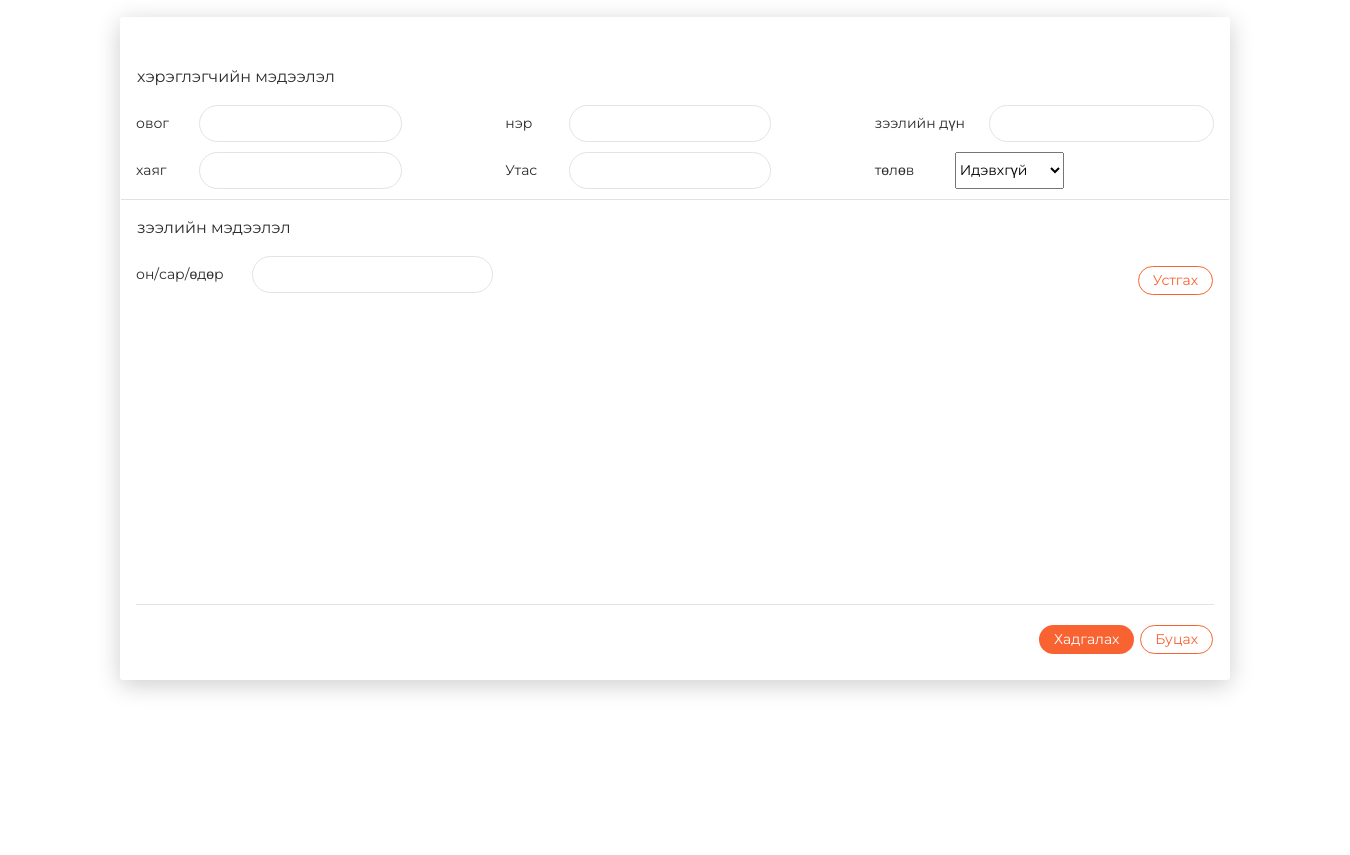
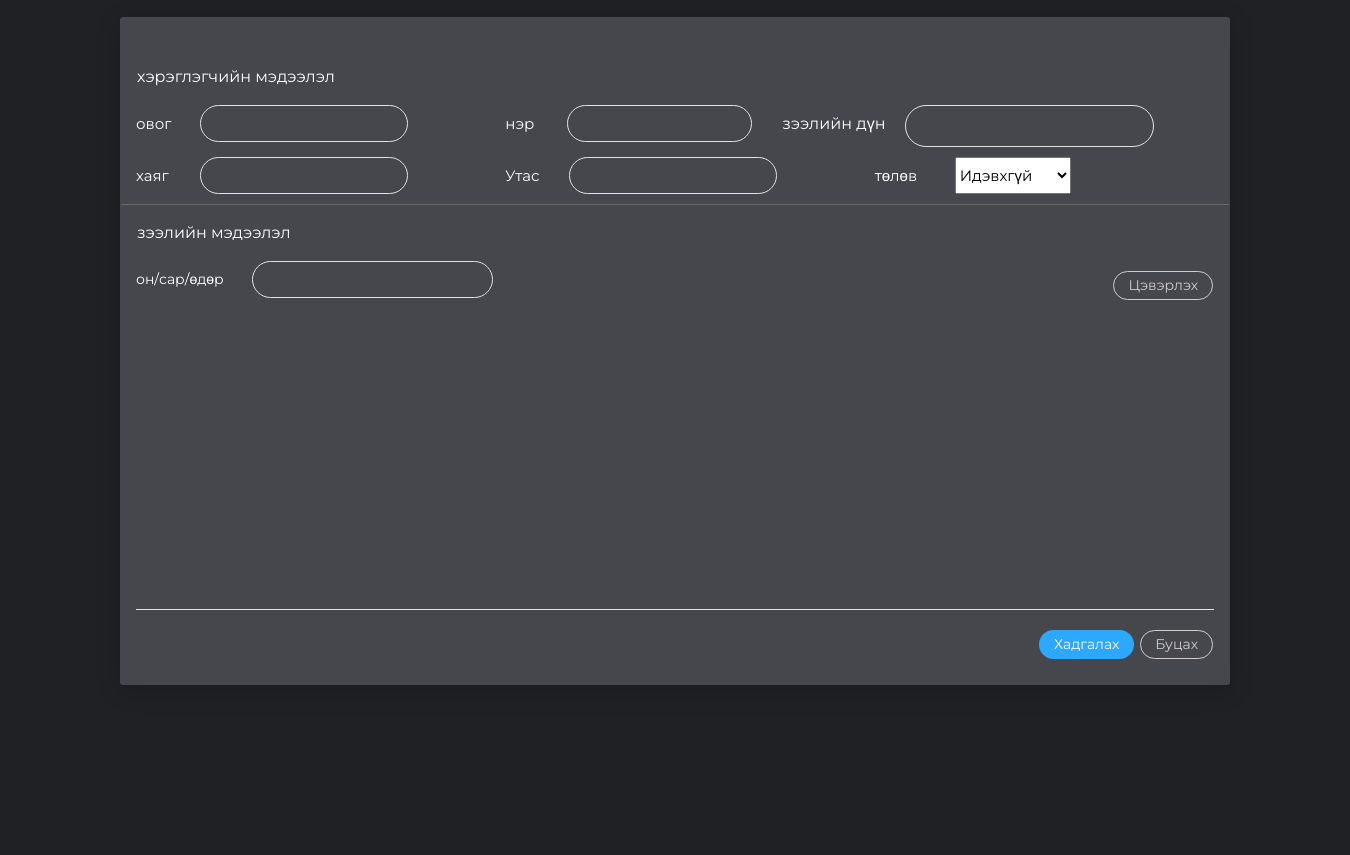
Before and after one commit to tuguldur/electronjs, an Electron app: page pages/info.html in a window 1350 px wide. Shown: the part 188-1043 px from the top of the page. Drawn offline with nearby package versions, Linux system fonts and the light colour scheme; no server answers.

Commit message:
added dark theme

```diff
--- a/main.js
+++ b/main.js
@@ -100,8 +100,8 @@ app.on("ready", () => {
   });
   ipcMain.on("remove", (event, arg) => {
     var result = knex("customers")
-      .where({ id: arg.id })
-      .del();
+      .update({ info: "" })
+      .where({ id: arg.id });
     result.then(function(rows) {
       console.log(rows);
     });
--- a/package.json
+++ b/package.json
@@ -17,6 +17,7 @@
     "electron-rebuild": "^1.8.6"
   },
   "dependencies": {
+    "bootstrap": "^4.3.1",
     "electron-prompt": "^1.4.0",
     "jquery": "^3.4.1",
     "knex": "^0.20.1",
--- a/pages/assets/demo/demo.css
+++ b/pages/assets/demo/demo.css
@@ -561,3 +561,61 @@
 .cd tbody tr:hover {
   cursor: pointer;
 }
+/* dark theme */
+.dark body,
+.dark .section {
+  background: #202124;
+  color: #fff;
+}
+.dark .breadcrumb,
+.dark .card {
+  background: #45474c;
+}
+.dark .breadcrumb-item.active > a {
+  color: #d6dfe6 !important;
+}
+.dark .table thead th,
+.dark .table td,
+.dark label,
+.dark .form-control:focus,
+.dark .card-body,
+.dark input,
+.dark textarea {
+  color: #fff;
+}
+.dark .form-control:focus {
+  background-color: #373738;
+  border: 1px solid #2ca8ff;
+}
+.dark .custom-file-label {
+  background-color: #737579;
+}
+.dark .btn-sm {
+  color: #d2cccc;
+}
+.dark .btn-secondary {
+  background: #464444;
+}
+.dark .btn-primary {
+  background-color: #2ca8ff;
+  color: #fff !important;
+}
+.dark .btn-outline-primary:focus,
+.dark .btn-outline-primary:hover {
+  border-color: #2ca8ff;
+}
+a,
+a:focus,
+a:hover {
+  color: #2ca8ff;
+}
+.dark .border-bottom {
+  border-bottom: 1px solid #696969 !important;
+}
+.dark .table,
+.dark table td {
+  border-color: #696969;
+}
+.dark .table thead th {
+  border-bottom: 2px solid #696969;
+}
--- a/pages/info.html
+++ b/pages/info.html
@@ -1,5 +1,5 @@
 <!DOCTYPE html>
-<html lang="en">
+<html lang="en" class="dark">
   <head>
     <meta charset="utf-8" />
     <link
@@ -75,7 +75,7 @@
                   >хэрэглэгчийн мэдээлэл</span
                 >
               </div>
-              <div class="row">
+              <div class="row" style="font-size:15px;">
                 <div class="col-md-4">
                   <div class="form-group inline-label">
                     <label for="lastname">овог</label>
@@ -86,7 +86,7 @@
                     />
                   </div>
                 </div>
-                <div class="col-md-4">
+                <div class="col-md-3">
                   <div class="form-group inline-label">
                     <label for="firstname">нэр</label>
                     <input
@@ -96,18 +96,21 @@
                     />
                   </div>
                 </div>
-                <div class="col-md-4">
+                <div class="col-md-5">
                   <div class="form-group inline-label">
-                    <label for="amount" style="width:153px">зээлийн дүн</label>
+                    <label for="amount" style="font-size:16px;width:auto"
+                      >зээлийн дүн</label
+                    >
                     <input
                       type="number"
                       class="form-control form-control-success"
                       id="amount"
+                      style="width: auto; font-size: 17px;"
                     />
                   </div>
                 </div>
               </div>
-              <div class="row border-bottom">
+              <div class="row border-bottom" style="font-size:15px;">
                 <div class="col-md-4">
                   <div class="form-group inline-label">
                     <label for="address">хаяг</label>
@@ -160,8 +163,8 @@
                     <a
                       href="#"
                       class="btn btn-outline-primary btn-round btn-sm"
-                      id="remove"
-                      >Устгах</a
+                      id="clear"
+                      >Цэвэрлэх</a
                     >
                   </div>
                 </div>
@@ -226,9 +229,9 @@
           window.location.replace("./users.html");
         } else $("#error").html("Мэдээлэл ээ бүрэн оруулна уу");
       });
-      $("#remove").click(function() {
+      $("#clear").click(function() {
         console.log(id);
-        ipc.send("remove", { id });
+        ipc.send("clear", { id });
         window.location.replace("./users.html");
       });
     </script>
```
Also changed, not shown: pages/adduser.html (+1 -1 lines), pages/loan.html (+1 -1 lines), pages/login.html (+1 -1 lines), pages/menu.html (+1 -1 lines), pages/users.html (+1 -1 lines), README.md, 2 other files.
